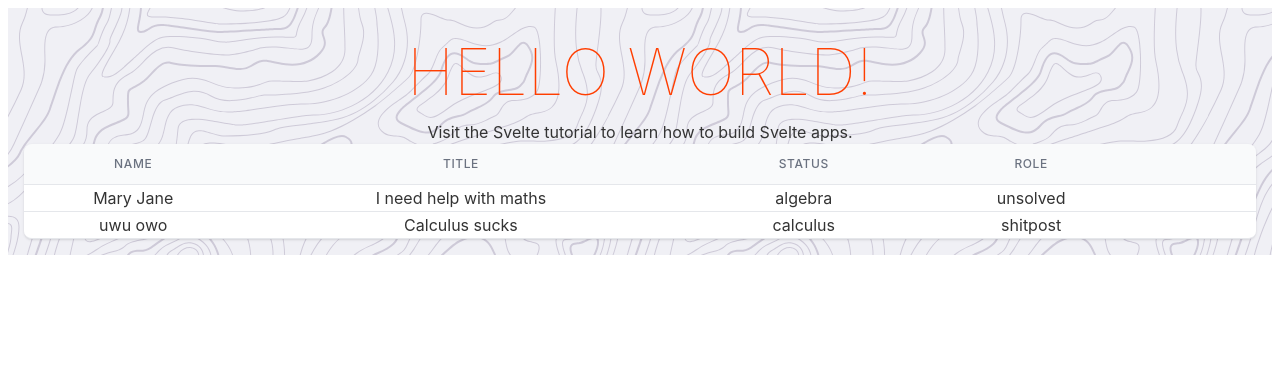
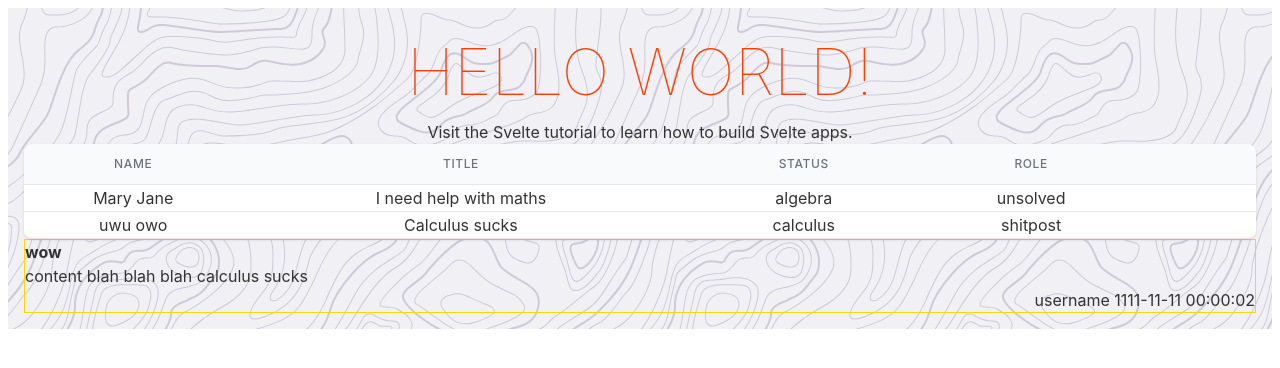
Before and after one commit to halp106/math-halp, a Svelte app: page / in a window 1280 px wide. Shown: the top 368 px of the page. Built offline with nearby package versions, Linux system fonts and the light colour scheme.

Commit message:
skeleton for post

```diff
--- a/src/App.svelte
+++ b/src/App.svelte
@@ -1,5 +1,6 @@
 <script>
 	import Table from "./Table.svelte";
+	import Post from "./Post.svelte";
 
 	export let name;
 
@@ -36,6 +37,7 @@
 	<p>Visit the <a href="https://svelte.dev/tutorial">Svelte tutorial</a> to learn how to build Svelte apps.</p>
 
 	<Table bind:props={tableProperties} bind:body={tableBody}/>
+	<Post/>
 </main>
 
 <style>
--- /dev/null
+++ b/src/Post.svelte
@@ -0,0 +1,23 @@
+<script>
+    let showLeft = true;
+</script>
+
+<div id="parent" style="display:flex; display:block; height:100%; border:solid 1px gold">
+    <div style="display:flex; justify-content:start">
+        <h1>
+            <b>
+                wow
+            </b>
+        </h1>
+    </div>
+    <div style="display:flex; justify-content:start">
+        <p>
+            content blah blah blah calculus sucks
+        </p>
+    </div>
+     <div style="display:flex; justify-content:end">
+        <p>
+            username 1111-11-11 00:00:02
+        </p>
+    </div>
+</div>
```
